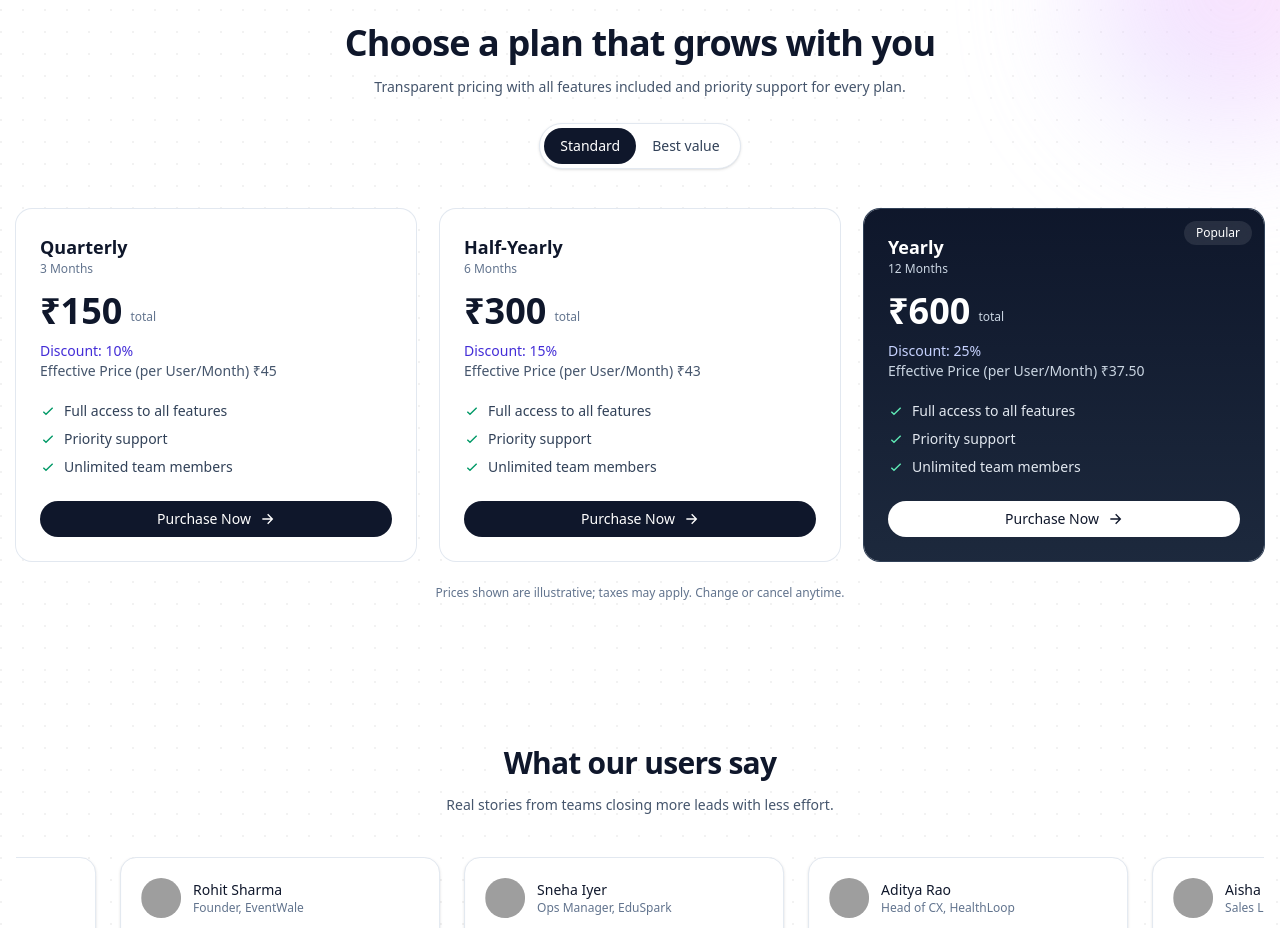
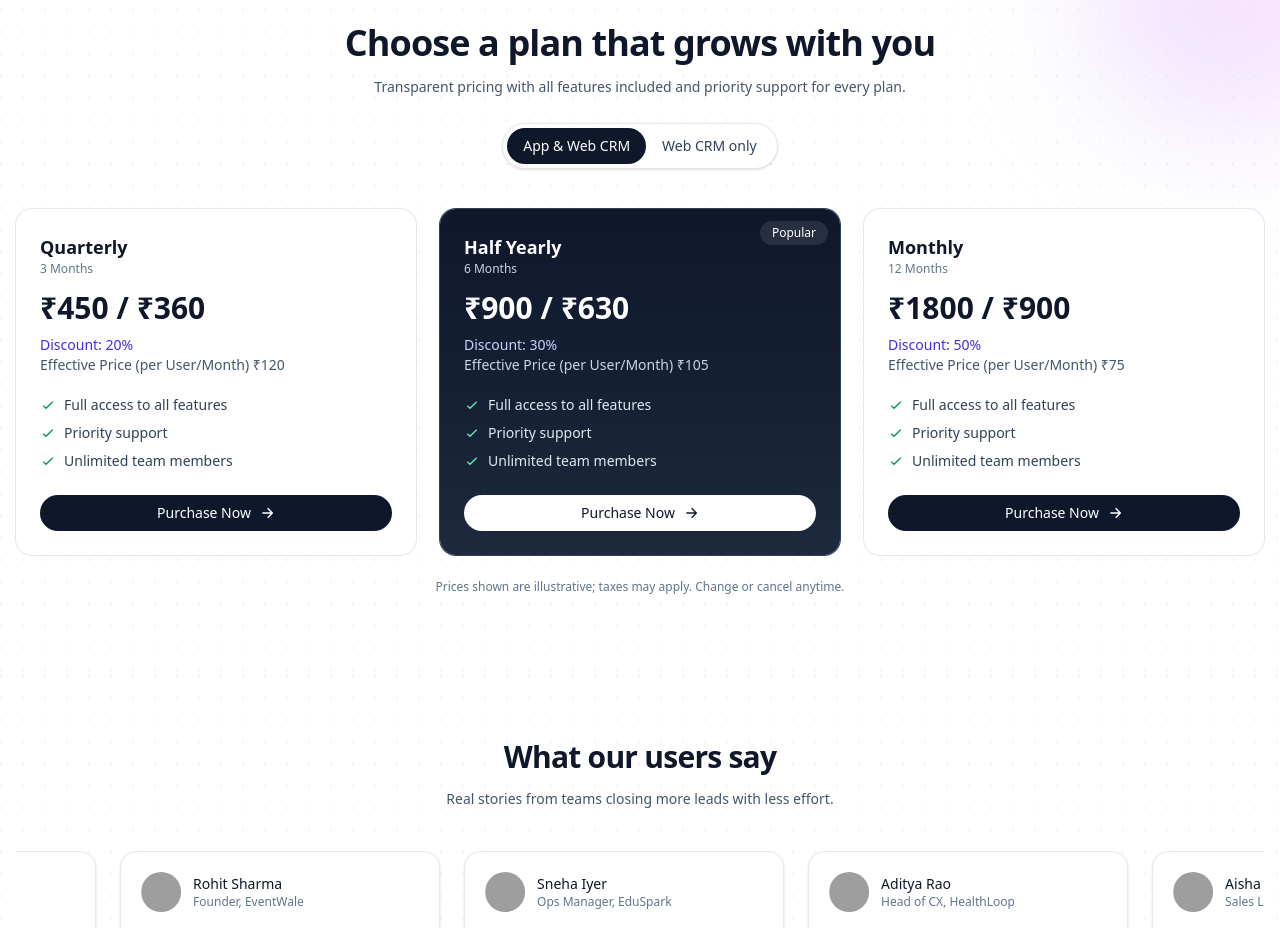
Before and after one commit to neerajk001/smartdial, a React (Vite) app: page / in a window 1280 px wide. Shown: the part 5020-5948 px from the top of the page. Built offline with nearby package versions, Linux system fonts and the light colour scheme; grey boxes are pictures that could not be loaded.

Commit message:
pricing changes

```diff
--- a/src/components/Pricing.jsx
+++ b/src/components/Pricing.jsx
@@ -3,15 +3,51 @@ import React, { useState } from "react";
 import { motion, AnimatePresence } from "framer-motion";
 
 const plans = {
-  monthly: [
-    { name: "Quarterly", price: 150, cycle: "3 Months", discount: "10%", eff: "₹45" },
-    { name: "Half‑Yearly", price: 300, cycle: "6 Months", discount: "15%", eff: "₹43" },
-    { name: "Yearly", price: 600, cycle: "12 Months", discount: "25%", eff: "₹37.50" },
+  appAndWeb: [
+    {
+      name: "Quarterly",
+      price: "₹450 / ₹360",
+      cycle: "3 Months",
+      discount: "20%",
+      eff: "₹120"
+    },
+    {
+      name: "Half Yearly",
+      price: "₹900 / ₹630",
+      cycle: "6 Months",
+      discount: "30%",
+      eff: "₹105"
+    },
+    {
+      name: "Monthly",
+      price: "₹1800 / ₹900",
+      cycle: "12 Months",
+      discount: "50%",
+      eff: "₹75"
+    },
   ],
-  yearly: [
-    { name: "Quarterly", price: 120, cycle: "3 Months", discount: "20%", eff: "₹36" },
-    { name: "Half‑Yearly", price: 260, cycle: "6 Months", discount: "25%", eff: "₹37" },
-    { name: "Yearly", price: 520, cycle: "12 Months", discount: "35%", eff: "₹33.75" },
+  webOnly: [
+    {
+      name: "Quarterly",
+      price: "₹300 / ₹240",
+      cycle: "3 Months",
+      discount: "20%",
+      eff: "₹80"
+    },
+    {
+      name: "Half Yearly",
+      price: "₹600 / ₹420",
+      cycle: "6 Months",
+      discount: "30%",
+      eff: "₹70"
+    },
+    {
+      name: "Monthly",
+      price: "₹1200 / ₹600",
+      cycle: "12 Months",
+      discount: "50%",
+      eff: "₹50"
+    },
   ],
 };
 
@@ -21,7 +57,7 @@ const cardVariants = {
 };
 
 const Pricing = () => {
-  const [billing, setBilling] = useState("monthly");
+  const [billing, setBilling] = useState("appAndWeb");
   const data = plans[billing];
 
   return (
@@ -29,9 +65,9 @@ const Pricing = () => {
       {/* background accents */}
       <div
         aria-hidden
-        className="pointer-events-none absolute inset-0 -z-10 bg-[radial-gradient(circle_at_1px_1px,rgba(0,0,0,0.05)_1px,transparent_1px)] [background-size:22px_22px]"
+        className="pointer-events-none absolute inset-0 -z-10 bg-[radial-gradient(circle_at_1px_1px,rgba(0,0,0,0.05)_1px,transparent_1px)] bg-size-[22px_22px]"
       />
-      <div className="absolute -top-24 -right-24 -z-10 h-72 w-72 rounded-full bg-gradient-to-tr from-indigo-200 via-fuchsia-200 to-pink-200 blur-3xl opacity-60" />
+      <div className="absolute -top-24 -right-24 -z-10 h-72 w-72 rounded-full bg-linear-to-tr from-indigo-200 via-fuchsia-200 to-pink-200 blur-3xl opacity-60" />
 
       <div className="mx-auto max-w-7xl px-4 py-16 md:py-20">
         <div className="mx-auto max-w-3xl text-center">
@@ -45,24 +81,24 @@ const Pricing = () => {
           {/* Billing toggle */}
           <div className="mt-6 inline-flex items-center rounded-full border border-slate-200 bg-white p-1 shadow-sm">
             <button
-              onClick={() => setBilling("monthly")}
+              onClick={() => setBilling("appAndWeb")}
               className={`rounded-full px-4 py-2 text-sm transition ${
-                billing === "monthly"
+                billing === "appAndWeb"
                   ? "bg-slate-900 text-white"
                   : "text-slate-700 hover:bg-slate-100"
               }`}
             >
-              Standard
+              App & Web CRM
             </button>
             <button
-              onClick={() => setBilling("yearly")}
+              onClick={() => setBilling("webOnly")}
               className={`rounded-full px-4 py-2 text-sm transition ${
-                billing === "yearly"
+                billing === "webOnly"
                   ? "bg-slate-900 text-white"
                   : "text-slate-700 hover:bg-slate-100"
               }`}
             >
-              Best value
+              Web CRM only
             </button>
           </div>
         </div>
@@ -78,7 +114,7 @@ const Pricing = () => {
             className="mt-10 grid gap-6 md:grid-cols-3"
           >
             {data.map((p, i) => {
-              const featured = i === 2;
+              const featured = i === 1;
               return (
                 <motion.div
                   variants={cardVariants}
@@ -88,7 +124,7 @@ const Pricing = () => {
                   key={p.name}
                   className={`relative overflow-hidden rounded-2xl p-6 ring-1 ${
                     featured
-                      ? "bg-gradient-to-b from-slate-900 to-slate-800 ring-slate-700"
+                      ? "bg-linear-to-b from-slate-900 to-slate-800 ring-slate-700"
                       : "bg-white ring-slate-200"
                   }`}
                 >
@@ -114,14 +150,11 @@ const Pricing = () => {
 
                   <div className="flex items-end gap-2">
                     <span
-                      className={`text-4xl font-semibold leading-none ${
+                      className={`text-3xl font-semibold leading-none ${
                         featured ? "text-white" : "text-slate-900"
                       }`}
                     >
-                      ₹{p.price}
-                    </span>
-                    <span className={`pb-1 text-xs ${featured ? "text-slate-300" : "text-slate-500"}`}>
-                      total
+                      {p.price}
                     </span>
                   </div>
 
--- a/src/pages/Pricing.jsx
+++ b/src/pages/Pricing.jsx
@@ -3,13 +3,14 @@ import { motion, AnimatePresence } from 'framer-motion';
 import { HiCheckCircle, HiArrowRight } from 'react-icons/hi2';
 
 // 1. Pricing data is stored in an array for easy management
-const pricingPlans = [
+const pricingData = {
+  appAndWeb: [
     {
       name: "Quarterly",
       duration: "3 Months",
-    price: "150",
-    discount: "Discount: 10%",
-    effectivePrice: "Effective Price (per User/Month) ₹45",
+      price: "₹450 / ₹360",
+      discount: "Discount: 20%",
+      effectivePrice: "Effective Price (per User/Month) ₹120",
       features: [
         "Full access to all features",
         "Priority support",
@@ -18,11 +19,39 @@ const pricingPlans = [
       isPopular: false,
     },
     {
-    name: "Half-Yearly",
+      name: "Half Yearly",
       duration: "6 Months",
-    price: "300",
-    discount: "Discount: 15%",
-    effectivePrice: "Effective Price (per User/Month) ₹43",
+      price: "₹900 / ₹630",
+      discount: "Discount: 30%",
+      effectivePrice: "Effective Price (per User/Month) ₹105",
+      features: [
+        "Full access to all features",
+        "Priority support",
+        "Unlimited team members",
+      ],
+      isPopular: true,
+    },
+    {
+      name: "Monthly",
+      duration: "12 Months",
+      price: "₹1800 / ₹900",
+      discount: "Discount: 50%",
+      effectivePrice: "Effective Price (per User/Month) ₹75",
+      features: [
+        "Full access to all features",
+        "Priority support",
+        "Unlimited team members",
+      ],
+      isPopular: false,
+    },
+  ],
+  webOnly: [
+    {
+      name: "Quarterly",
+      duration: "3 Months",
+      price: "₹300 / ₹240",
+      discount: "Discount: 20%",
+      effectivePrice: "Effective Price (per User/Month) ₹80",
       features: [
         "Full access to all features",
         "Priority support",
@@ -31,11 +60,11 @@ const pricingPlans = [
       isPopular: false,
     },
     {
-    name: "Yearly",
-    duration: "12 Months",
-    price: "600",
-    discount: "Discount: 25%",
-    effectivePrice: "Effective Price (per User/Month) ₹37.50",
+      name: "Half Yearly",
+      duration: "6 Months",
+      price: "₹600 / ₹420",
+      discount: "Discount: 30%",
+      effectivePrice: "Effective Price (per User/Month) ₹70",
       features: [
         "Full access to all features",
         "Priority support",
@@ -43,7 +72,21 @@ const pricingPlans = [
       ],
       isPopular: true,
     },
-];
+    {
+      name: "Monthly",
+      duration: "12 Months",
+      price: "₹1200 / ₹600",
+      discount: "Discount: 50%",
+      effectivePrice: "Effective Price (per User/Month) ₹50",
+      features: [
+        "Full access to all features",
+        "Priority support",
+        "Unlimited team members",
+      ],
+      isPopular: false,
+    },
+  ],
+};
 
 // 2. Framer Motion variants
 const cardVariants = {
@@ -62,7 +105,9 @@ const cardVariants = {
 
 // 3. The main Pricing component
 export default function Pricing() {
-  const [billingCycle, setBillingCycle] = useState('standard');
+  const [planType, setPlanType] = useState('appAndWeb');
+
+  const pricingPlans = planType === 'appAndWeb' ? pricingData.appAndWeb : pricingData.webOnly;
 
   return (
     <section className="py-24 bg-linear-to-br from-slate-50 via-blue-50 to-indigo-50">
@@ -81,25 +126,25 @@ export default function Pricing() {
         {/* --- Toggle Switch --- */}
         <div className="flex justify-center mt-10">
           <div className="relative flex p-1 bg-white border border-gray-200 rounded-lg shadow-sm">
-            {['standard', 'bestValue'].map((cycle) => (
+            {['appAndWeb', 'webOnly'].map((type) => (
               <button
-                key={cycle}
-                onClick={() => setBillingCycle(cycle)}
-                className="relative w-32 py-2 px-4 text-sm font-semibold z-10"
+                key={type}
+                onClick={() => setPlanType(type)}
+                className="relative px-6 py-2 text-sm font-semibold z-10 whitespace-nowrap"
               >
-                {billingCycle === cycle && (
+                {planType === type && (
                   <motion.div
-                    layoutId="billingToggle"
+                    layoutId="planToggle"
                     className="absolute inset-0 bg-indigo-600 rounded-md shadow-md"
                     transition={{ type: "spring", stiffness: 300, damping: 30 }}
                   />
                 )}
                 <span className={`relative ${
-                  billingCycle === cycle
+                  planType === type
                     ? 'text-white'
                     : 'text-gray-600'
                 }`}>
-                  {cycle === 'standard' ? 'Standard' : 'Best Value'}
+                  {type === 'appAndWeb' ? 'App & Web CRM' : 'Web CRM only'}
                 </span>
               </button>
             ))}
@@ -141,15 +186,10 @@ export default function Pricing() {
               </p>
 
               {/* Price */}
-              <div className="mt-6 flex items-baseline gap-1">
-                <span className="text-5xl font-extrabold tracking-tight">
-                  ₹{plan.price}
-                </span>
-                <span className={`text-sm ${
-                  plan.isPopular ? 'text-gray-300' : 'text-gray-500'
-                }`}>
-                  total
-                </span>
+              <div className="mt-6">
+                <div className="text-3xl font-extrabold tracking-tight">
+                  {plan.price}
+                </div>
               </div>
 
               {/* Discounts */}
@@ -165,7 +205,7 @@ export default function Pricing() {
               </div>
 
               {/* Features */}
-              <ul className="mt-8 space-y-3 flex-grow">
+              <ul className="mt-8 space-y-3 grow">
                 {plan.features.map((feature) => (
                   <li key={feature} className="flex items-center gap-2">
                     <HiCheckCircle className="w-5 h-5 text-green-500" />
```
Also changed, not shown: src/components/Hero.jsx (line endings or trailing spaces). Lines whose indentation alone changed are shown as unchanged.
